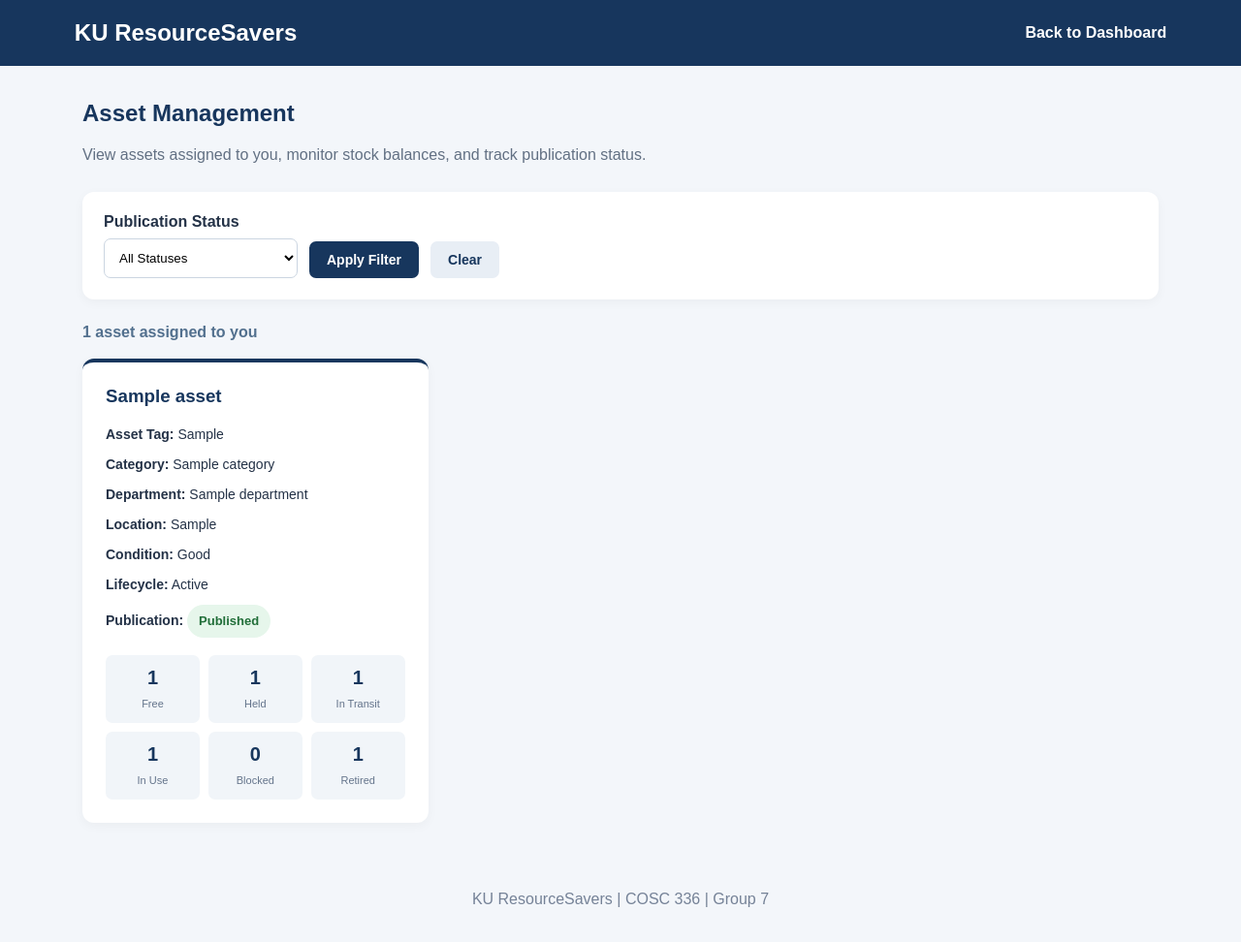
After one commit to A7mdmk/Asset-Management-Project-, a Django app: page /assets/manage/ in a window 1280 px wide. The commit adds this page. Shown: the whole page at 97% size. Run offline with Django 5.2, Linux system fonts and the light colour scheme; a user stored in the database is signed in; tables that the repository leaves empty hold one stand-in row (values such as "Sample post").

Commit message:
Implement custodian asset management frontend

```diff
--- /dev/null
+++ b/assets/templates/assets/management.html
@@ -0,0 +1,422 @@
+
+<!DOCTYPE html>
+<html lang="en">
+<head>
+    <meta charset="UTF-8">
+    <meta name="viewport" content="width=device-width, initial-scale=1">
+    <title>Asset Management | KU ResourceSavers</title>
+
+    <style>
+        * {
+            box-sizing: border-box;
+        }
+
+        body {
+            margin: 0;
+            font-family: Arial, sans-serif;
+            background: #f3f6fa;
+            color: #243247;
+        }
+
+        header {
+            background: #17365d;
+            color: white;
+            padding: 20px 6%;
+            display: flex;
+            justify-content: space-between;
+            align-items: center;
+            flex-wrap: wrap;
+            gap: 15px;
+        }
+
+        header h1 {
+            margin: 0;
+            font-size: 24px;
+        }
+
+        header a {
+            color: white;
+            text-decoration: none;
+            font-weight: bold;
+        }
+
+        main {
+            max-width: 1150px;
+            margin: 35px auto;
+            padding: 0 20px;
+        }
+
+        h2 {
+            color: #17365d;
+            margin-bottom: 8px;
+        }
+
+        .subtitle {
+            color: #627083;
+            margin-bottom: 25px;
+            line-height: 1.6;
+        }
+
+        .filter-panel {
+            background: white;
+            padding: 22px;
+            border-radius: 12px;
+            box-shadow: 0 3px 12px #0000000a;
+            margin-bottom: 25px;
+        }
+
+        .filter-row {
+            display: flex;
+            gap: 12px;
+            flex-wrap: wrap;
+            align-items: end;
+        }
+
+        label {
+            display: block;
+            font-weight: bold;
+            margin-bottom: 8px;
+        }
+
+        select {
+            min-width: 200px;
+            padding: 11px;
+            border: 1px solid #cbd5e1;
+            border-radius: 7px;
+            background: white;
+        }
+
+        .btn {
+            display: inline-block;
+            padding: 11px 18px;
+            border: none;
+            border-radius: 7px;
+            background: #17365d;
+            color: white;
+            text-decoration: none;
+            cursor: pointer;
+            font-size: 14px;
+            font-weight: bold;
+        }
+
+        .btn-secondary {
+            background: #e8eef5;
+            color: #17365d;
+        }
+
+        .result-count {
+            font-weight: bold;
+            color: #52708e;
+            margin-bottom: 18px;
+        }
+
+        .asset-grid {
+            display: grid;
+            grid-template-columns:
+                repeat(auto-fill, minmax(275px, 1fr));
+            gap: 20px;
+        }
+
+        .asset-card {
+            background: white;
+            border-radius: 12px;
+            padding: 24px;
+            border-top: 4px solid #17365d;
+            box-shadow: 0 3px 12px #0000000a;
+        }
+
+        .asset-card h3 {
+            color: #17365d;
+            margin-top: 0;
+        }
+
+        .asset-card p {
+            margin: 10px 0;
+            line-height: 1.5;
+            font-size: 14px;
+            overflow-wrap: anywhere;
+        }
+
+        .publication {
+            display: inline-block;
+            padding: 7px 12px;
+            border-radius: 20px;
+            background: #eef1f5;
+            color: #536175;
+            font-size: 13px;
+            font-weight: bold;
+        }
+
+        .publication-published {
+            background: #e6f6eb;
+            color: #216e39;
+        }
+
+        .publication-draft {
+            background: #fff4d6;
+            color: #8a5700;
+        }
+
+        .publication-withdrawn {
+            background: #fce8e8;
+            color: #991b1b;
+        }
+
+        .stock-panel {
+            display: grid;
+            grid-template-columns: repeat(3, 1fr);
+            gap: 9px;
+            margin-top: 18px;
+        }
+
+        .stock-item {
+            padding: 12px 7px;
+            border-radius: 7px;
+            background: #f1f5f9;
+            text-align: center;
+        }
+
+        .stock-item strong {
+            display: block;
+            color: #17365d;
+            font-size: 20px;
+            margin-bottom: 5px;
+        }
+
+        .stock-item span {
+            font-size: 11px;
+            color: #64748b;
+        }
+
+        .empty-state {
+            background: white;
+            padding: 45px 20px;
+            border-radius: 12px;
+            text-align: center;
+            color: #64748b;
+        }
+
+        .pagination {
+            display: flex;
+            justify-content: center;
+            align-items: center;
+            gap: 12px;
+            flex-wrap: wrap;
+            margin-top: 30px;
+        }
+
+        .pagination a {
+            background: white;
+            padding: 10px 15px;
+            color: #17365d;
+            text-decoration: none;
+            border: 1px solid #cbd5e1;
+            border-radius: 7px;
+        }
+
+        footer {
+            padding: 35px;
+            text-align: center;
+            color: #758297;
+        }
+    </style>
+</head>
+
+<body>
+
+<header>
+    <h1>KU ResourceSavers</h1>
+
+    <a href="{% url 'dashboard' %}">
+        Back to Dashboard
+    </a>
+</header>
+
+<main>
+
+    <h2>Asset Management</h2>
+
+    <p class="subtitle">
+        View assets assigned to you, monitor stock balances,
+        and track publication status.
+    </p>
+
+    <section class="filter-panel">
+
+        <form method="get">
+
+            <div class="filter-row">
+
+                <div>
+                    <label for="publication">
+                        Publication Status
+                    </label>
+
+                    <select id="publication" name="publication">
+                        <option value="">All Statuses</option>
+
+                        {% for value, label in publication_choices %}
+                            <option
+                                value="{{ value }}"
+                                {% if selected_publication == value %}selected{% endif %}
+                            >
+                                {{ label }}
+                            </option>
+                        {% endfor %}
+                    </select>
+                </div>
+
+                <button class="btn" type="submit">
+                    Apply Filter
+                </button>
+
+                <a
+                    class="btn btn-secondary"
+                    href="{% url 'asset_management' %}"
+                >
+                    Clear
+                </a>
+
+            </div>
+
+        </form>
+
+    </section>
+
+    <p class="result-count">
+        {{ total_assets }} asset{{ total_assets|pluralize }} assigned to you
+    </p>
+
+    {% if assets %}
+
+        <section class="asset-grid">
+
+            {% for asset in assets %}
+
+                <article class="asset-card">
+
+                    <h3>{{ asset.name }}</h3>
+
+                    <p>
+                        <strong>Asset Tag:</strong>
+                        {{ asset.asset_tag|default:"Not assigned" }}
+                    </p>
+
+                    <p>
+                        <strong>Category:</strong>
+                        {{ asset.category.name }}
+                    </p>
+
+                    <p>
+                        <strong>Department:</strong>
+                        {{ asset.department.name }}
+                    </p>
+
+                    <p>
+                        <strong>Location:</strong>
+                        {{ asset.location }}
+                    </p>
+
+                    <p>
+                        <strong>Condition:</strong>
+                        {{ asset.get_condition_display }}
+                    </p>
+
+                    <p>
+                        <strong>Lifecycle:</strong>
+                        {{ asset.get_lifecycle_display }}
+                    </p>
+
+                    <p>
+                        <strong>Publication:</strong>
+                        <span class="publication publication-{{ asset.publication|lower }}">
+                            {{ asset.get_publication_display }}
+                        </span>
+                    </p>
+
+                    <div class="stock-panel">
+
+                        <div class="stock-item">
+                            <strong>{{ asset.stock.free }}</strong>
+                            <span>Free</span>
+                        </div>
+
+                        <div class="stock-item">
+                            <strong>{{ asset.stock.held }}</strong>
+                            <span>Held</span>
+                        </div>
+
+                        <div class="stock-item">
+                            <strong>{{ asset.stock.in_transit }}</strong>
+                            <span>In Transit</span>
+                        </div>
+
+                        <div class="stock-item">
+                            <strong>{{ asset.stock.in_use }}</strong>
+                            <span>In Use</span>
+                        </div>
+
+                        <div class="stock-item">
+                            <strong>{{ asset.stock.blocked }}</strong>
+                            <span>Blocked</span>
+                        </div>
+
+                        <div class="stock-item">
+                            <strong>{{ asset.stock.retired }}</strong>
+                            <span>Retired</span>
+                        </div>
+
+                    </div>
+
+                </article>
+
+            {% endfor %}
+
+        </section>
+
+    {% else %}
+
+        <div class="empty-state">
+            <h3>No assets found</h3>
+
+            <p>
+                You don't have any assigned assets
+                matching this publication filter.
+            </p>
+        </div>
+
+    {% endif %}
+
+    {% if page_obj.has_other_pages %}
+
+        <nav class="pagination" aria-label="Asset management pages">
+
+            {% if page_obj.has_previous %}
+                <a href="?page={{ page_obj.previous_page_number }}&amp;publication={{ selected_publication|urlencode }}">
+                    Previous
+                </a>
+            {% endif %}
+
+            <span>
+                Page {{ page_obj.number }}
+                of {{ page_obj.paginator.num_pages }}
+            </span>
+
+            {% if page_obj.has_next %}
+                <a href="?page={{ page_obj.next_page_number }}&amp;publication={{ selected_publication|urlencode }}">
+                    Next
+                </a>
+            {% endif %}
+
+        </nav>
+
+    {% endif %}
+
+</main>
+
+<footer>
+    KU ResourceSavers | COSC 336 | Group 7
+</footer>
+
+</body>
+</html>
--- a/assets/urls.py
+++ b/assets/urls.py
@@ -1,7 +1,7 @@
 
 from django.urls import path
 
-from .views import asset_catalog
+from .views import asset_catalog, asset_management_view
 
 
 urlpatterns = [
@@ -10,4 +10,9 @@ urlpatterns = [
         asset_catalog,
         name="asset_catalog",
     ),
+    path(
+        "manage/",
+        asset_management_view,
+        name="asset_management",
+    ),
 ]
--- a/assets/views.py
+++ b/assets/views.py
@@ -2,7 +2,7 @@
 from django.contrib.auth.decorators import login_required
 from django.core.paginator import Paginator
 from django.shortcuts import render
-
+from accounts.permissions import role_required
 from .asset_search import search_assets
 from .models import Asset, Category, Department
 
@@ -76,3 +76,59 @@ def asset_catalog(request):
         "assets/catalog.html",
         context,
     )
+
+@role_required("Custodian")
+def asset_management_view(request):
+    """
+    Display assets assigned to the current custodian.
+
+    Custodians can only see their own managed assets.
+    """
+
+    assets = (
+        Asset.objects
+        .filter(custodian=request.user)
+        .select_related(
+            "category",
+            "department",
+            "stock",
+        )
+        .order_by("name", "pk")
+    )
+
+    # Optional publication status filter.
+    selected_publication = request.GET.get(
+        "publication", ""
+    ).strip()
+
+    valid_publications = {
+        value
+        for value, label in Asset.Publication.choices
+    }
+
+    if selected_publication in valid_publications:
+        assets = assets.filter(
+            publication=selected_publication
+        )
+    else:
+        selected_publication = ""
+
+    paginator = Paginator(assets, 10)
+
+    page_obj = paginator.get_page(
+        request.GET.get("page")
+    )
+
+    context = {
+        "assets": page_obj.object_list,
+        "page_obj": page_obj,
+        "total_assets": paginator.count,
+        "selected_publication": selected_publication,
+        "publication_choices": Asset.Publication.choices,
+    }
+
+    return render(
+        request,
+        "assets/management.html",
+        context,
+    )
```
Also changed, not shown: accounts/templates/accounts/dashboard.html (+9 -3 lines), assets/test_asset_management_view.py (added, +224 -0 lines).
